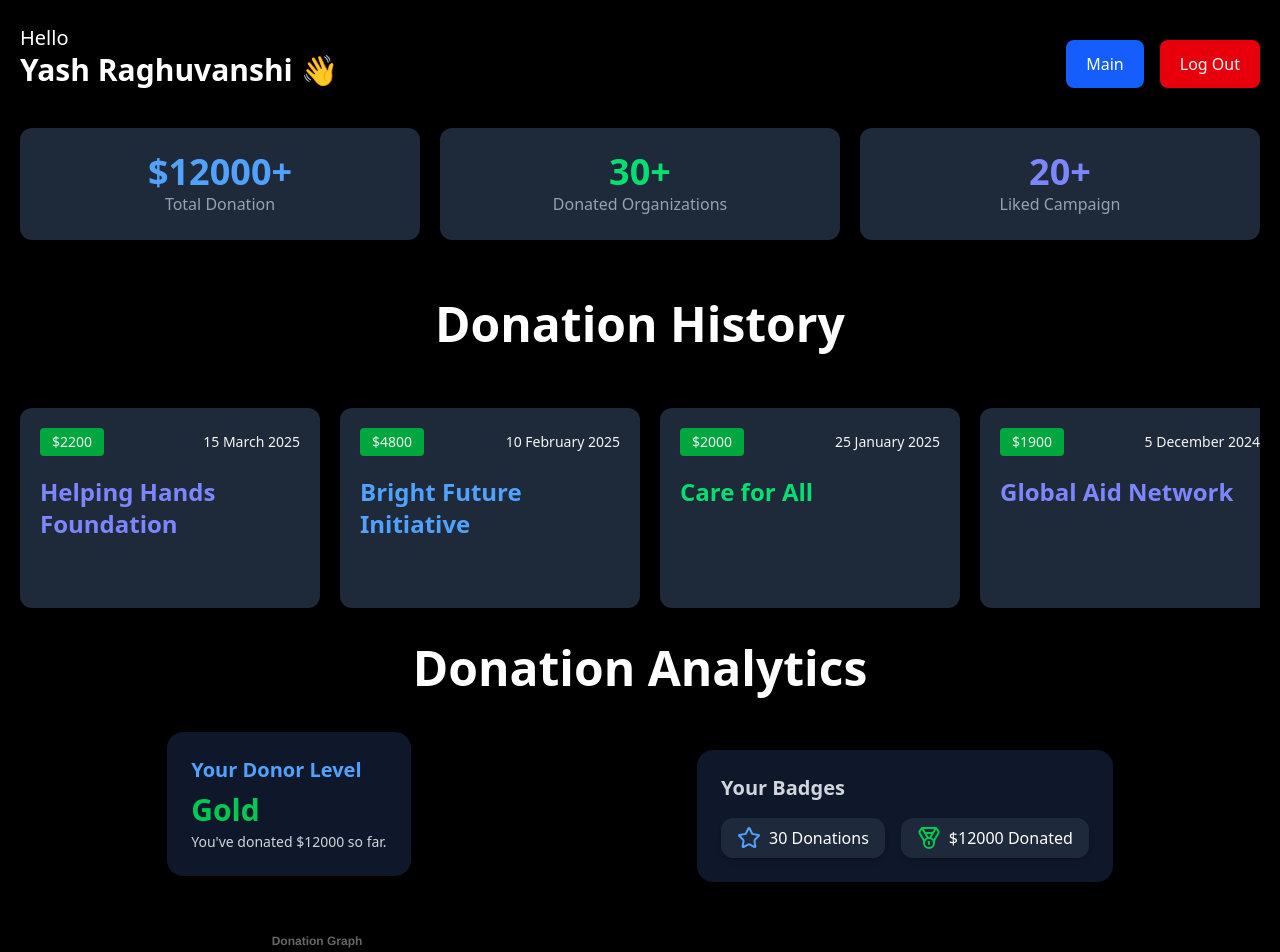
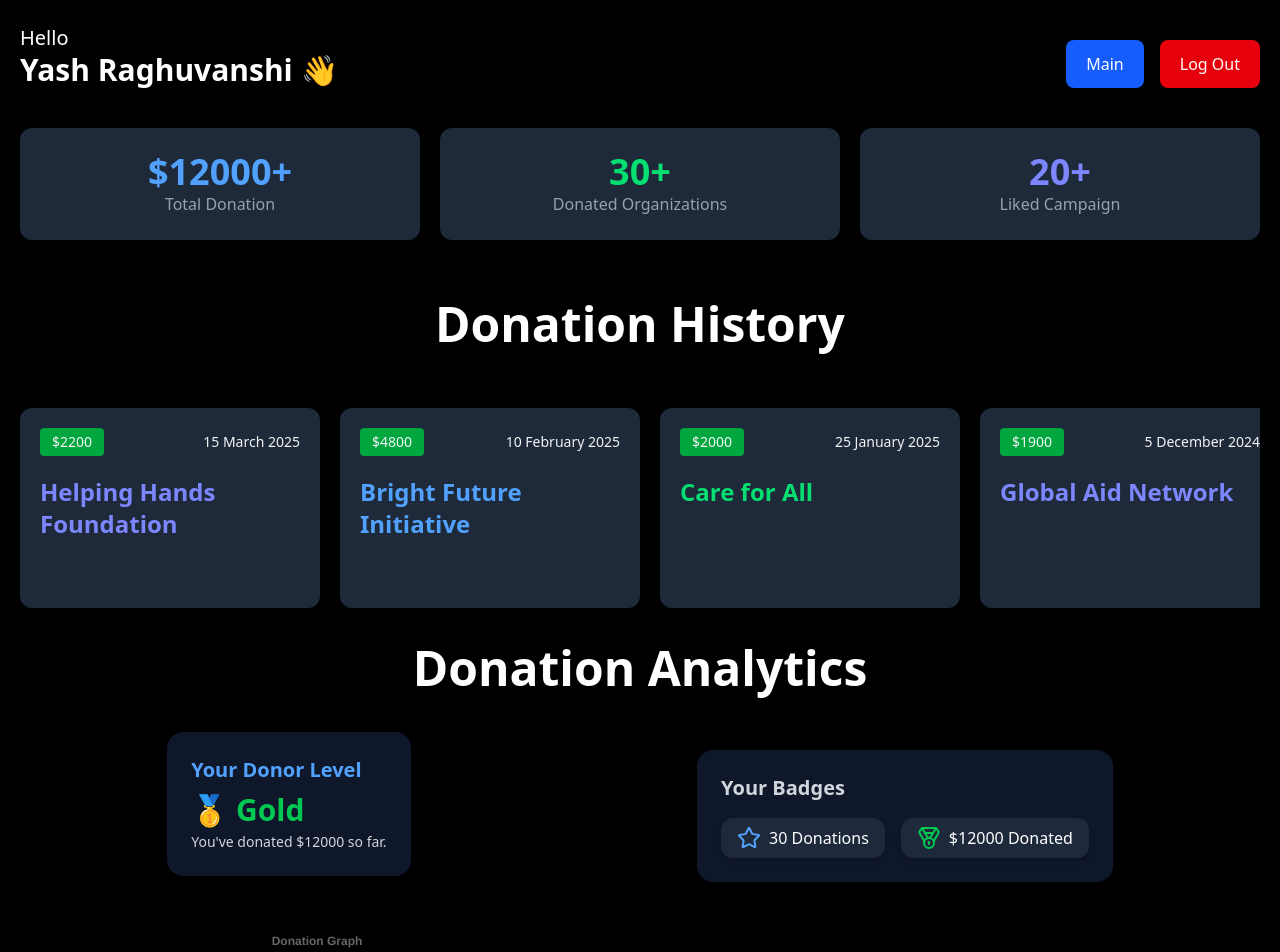
Before and after one commit to YNVSolutions/SwiftCause_Web, a Next.js app: page /UserDashboard in a window 1280 px wide. Shown: the top 952 px of the page. Built offline with nearby package versions, Linux system fonts and the light colour scheme.

Commit message:
UI improvement

```diff
--- a/app/UserDashboard/Others/RewardsAndBadges.jsx
+++ b/app/UserDashboard/Others/RewardsAndBadges.jsx
@@ -5,9 +5,9 @@ import { motion } from "framer-motion";
 import { Medal, Star } from "lucide-react";
 
 const donorLevels = [
-  { level: "Bronze", min: 0, max: 499 },
-  { level: "Silver", min: 500, max: 999 },
-  { level: "Gold", min: 1000, max: Infinity },
+  { level: "🥉 Bronze", min: 0, max: 499 },
+  { level: "🥈 Silver", min: 500, max: 999 },
+  { level: "🥇 Gold", min: 1000, max: Infinity },
 ];
 
 const userStats = {
```
